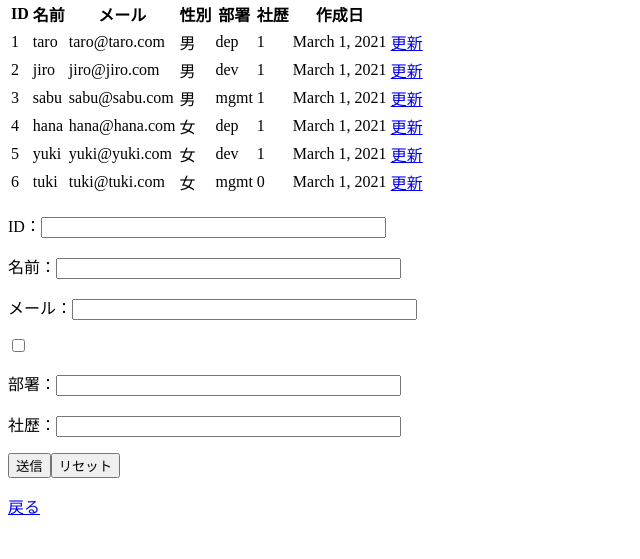
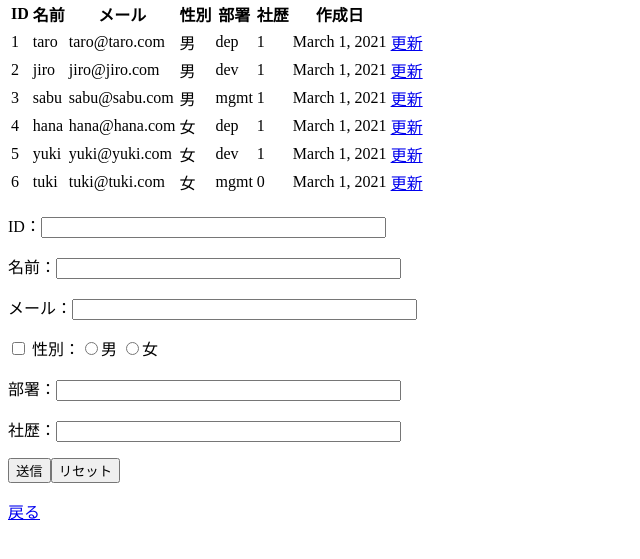
Before and after one commit to yubboyu/django, a Django app: page /info in a window 1280 px wide. Shown: the part 76-635 px from the top of the page, without its empty margins (0-640 px from the left). Run offline with Django 3.2, Linux system fonts and the light colour scheme; data comes from the database, SQL or seed files in the repository.

Commit message:
🖼🌉 Checkpoint ./mypro/webtestapp/templates/webtestapp/info.html:18728712/59 ./mypro/webtestapp/views.py:18728712/23

```diff
--- a/mypro/webtestapp/templates/webtestapp/info.html
+++ b/mypro/webtestapp/templates/webtestapp/info.html
@@ -35,11 +35,11 @@
       メール：<input type="text" name="c" id="c" value="" size="40">
     </p>
     <p>
-      <input type="checkbox" name="example" value="サンプル">
-      <!--
-      性別：<input type="radio" name="False" id="d1" value="False">男
-      <input type="radio" <!-- name="True" id="d2" value="True">女
-      -->
+      <input type="checkbox" name="" value="">
+
+      性別：<input type="radio" name="d" id="d1" value="male">男
+      <input type="radio" name="d" id="d2" value="female">女
+
     </p>
     <p>
       部署：<input type="text" name="e" id="e" value="" size="40">
--- a/mypro/webtestapp/views.py
+++ b/mypro/webtestapp/views.py
@@ -93,7 +93,7 @@ def search(request):
     if not request.POST.get('d') : # for GENDER
       pass
     else :
-      if request.POST.get('d') == 0 :
+      if request.POST.get('d') == 'male' :
         searchd = False
       else :
         searchd = True
```
